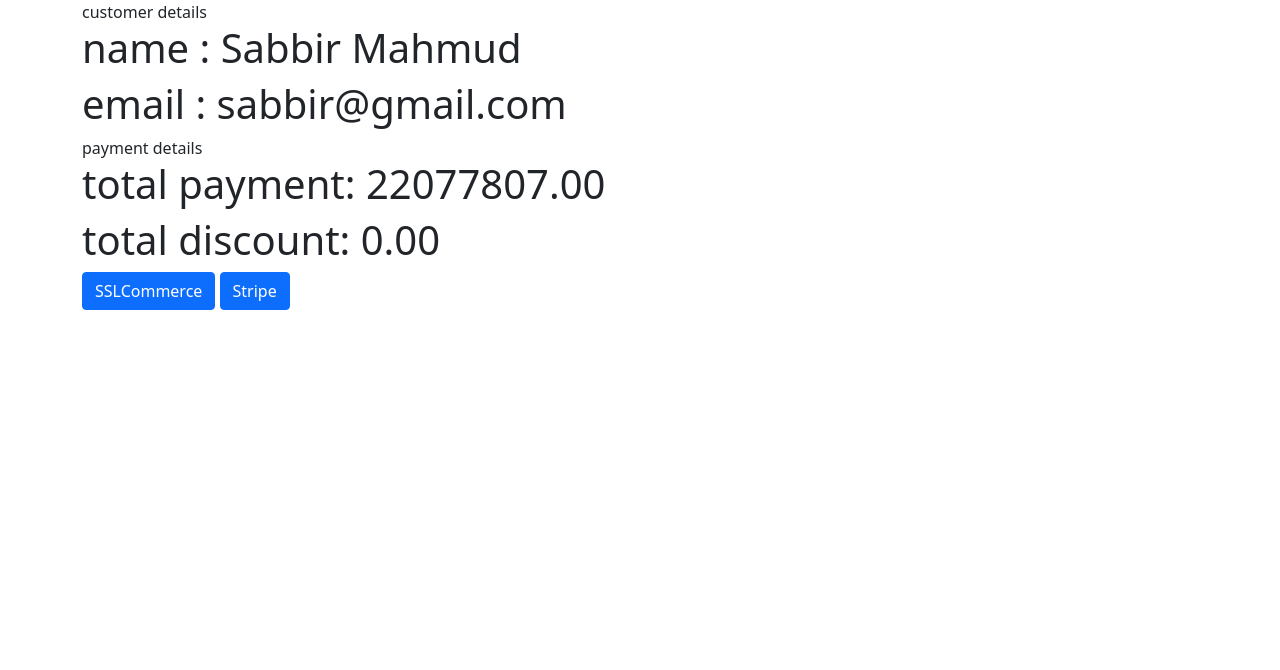
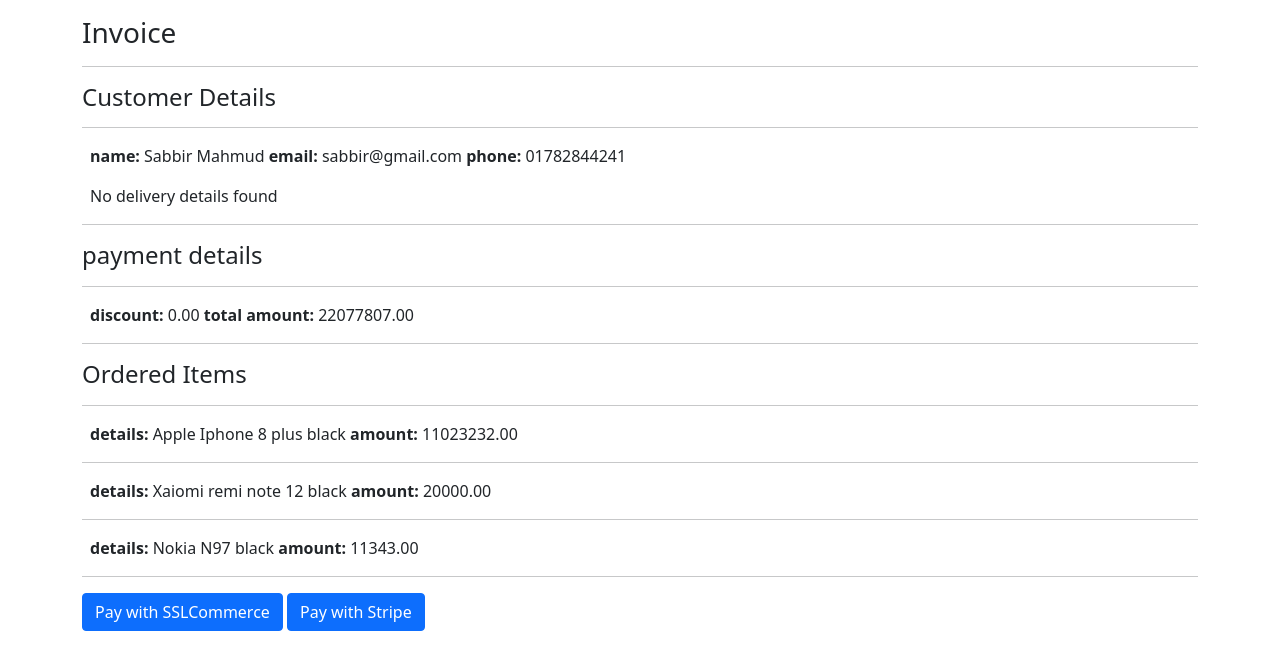
Before and after one commit to sabbir-mahmud/phone-shop, a Django app: page /payment/1/ in a window 1280 px wide. Shown: the part 56-726 px from the top of the page. Run offline with Django 4.2, Linux system fonts and the light colour scheme; a user stored in the database is signed in; data comes from the database, SQL or seed files in the repository; both versions use the stored data as it was after the commit; some libraries are stand-ins or nearby versions.

Commit message:
Payment Invoice and status page updated

```diff
--- a/apps/authentications/admin.py
+++ b/apps/authentications/admin.py
@@ -20,7 +20,7 @@ class UserAdmin(BaseUserAdmin):
     list_display = ['email', 'first_name', 'last_name', 'admin']
     list_filter = ['admin']
     fieldsets = (
-        (None, {'fields': ('email', 'password')}),
+        (None, {'fields': ('email', 'phone', 'password')}),
         ('Personal info', {
          'fields': ('first_name', 'last_name', 'gender')}),
         ('Permissions', {'fields': ('staff', 'admin',)}),
--- a/apps/authentications/models.py
+++ b/apps/authentications/models.py
@@ -33,6 +33,8 @@ class User(AbstractBaseUser):
         ('Others', 'Others'),
     )
     email = models.EmailField(max_length=245, unique=True)
+    phone = models.CharField(
+        max_length=245, unique=True, blank=True, null=True)
     first_name = models.CharField(max_length=245)
     last_name = models.CharField(max_length=245)
     gender = models.CharField(max_length=245, choices=genders)
--- a/apps/shop/models.py
+++ b/apps/shop/models.py
@@ -74,6 +74,9 @@ class DeliveryAddress(Wrapper):
     city = models.CharField(max_length=30)
     street_address = models.CharField(max_length=255)
 
+    def __str__(self) -> str:
+        return f"{self.user_id}"
+
 
 class Payment(Wrapper):
     user_id = models.ForeignKey(User, on_delete=models.CASCADE)
@@ -90,4 +93,4 @@ class Payment(Wrapper):
         DeliveryAddress, on_delete=models.CASCADE, blank=True, null=True)
 
     def __str__(self) -> str:
-        return str(self.id)
+        return f"{self.id}"
--- a/apps/shop/templates/payments/gateway.html
+++ b/apps/shop/templates/payments/gateway.html
@@ -1,17 +1,41 @@
 {% include 'base.html' %}
 {% block Content %}
 <section class="container">
-  <div>
-    customer details
-    <h1>name : {{payment.user_id.first_name}} {{payment.user_id.last_name}}</h1>
-    <h1>email : {{payment.user_id}} </h1>
-  </div>
-  <div>
-    payment details
-    <h1>total payment: {{payment.amount}}</h1>
-    <h1>total discount: {{payment.discount}}</h1>
-  </div>
-  <a href="{% url 'ssl-com' payID  %}" class="btn btn-primary">SSLCommerce</a>
-  <a href="{% url 'stripe-intent' payID %}" class="btn btn-primary">Stripe</a>
+  <section class="invoice my-3">
+    <h3>Invoice</h3>
+    <hr>
+    <div>
+      <h4>Customer Details</h4>
+      <hr>
+        <p class="mx-2"><span class="fw-bold">name:</span>  {{payment.user_id.first_name}} {{payment.user_id.last_name}}  <span class="fw-bold">email:</span>  {{payment.user_id}} <span class="fw-bold">phone:</span>  {{payment.user_id.phone}} </p>
+      {% if payment.delivery %}
+      <div>
+        <p class="mx-2">
+          <span class="fw-bold">Address:</span> {{payment.delivery.street_address}}, {{payment.delivery.city}}, {{payment.delivery.state}}
+        </p>
+      </div>
+      {% else %}
+      <p class="mx-2">No delivery details found</p>
+      {% endif %}
+    </div>
+    <hr>
+    <div>
+      <h4>payment details</h4>
+      <hr>
+      <p class="mx-2"><span class="fw-bold">discount:</span> {{payment.discount}} <span class="fw-bold">total amount: </span>{{payment.amount}}</p>
+    </div>
+    <hr>
+    <div>
+      <h4>Ordered Items</h4>
+      {% for order in payment.orders.all %}
+      <hr>
+      <p class="mx-2"><span class="fw-bold">details:</span> {{order.phone_id.brand_name}} {{order.phone_id.model}} {{order.phone_id.colors}} <span class="fw-bold">amount:</span>
+        {{order.phone_id.discount_price}}</p>
+      {% endfor %}
+      <hr>
+    </div>
+    <a href="{% url 'ssl-com' payID  %}" class="btn btn-primary">Pay with SSLCommerce</a>
+    <a href="{% url 'stripe-intent' payID %}" class="btn btn-primary">Pay with Stripe</a>
+  </section>
 </section>
 {% endblock %}
--- a/apps/shop/views.py
+++ b/apps/shop/views.py
@@ -10,7 +10,7 @@ from django.views import View
 from django.views.decorators.csrf import csrf_exempt
 from sslcommerz_python.payment import SSLCSession
 
-from .models import Cart, Order, Payment, Phone
+from .models import Cart, DeliveryAddress, Order, Payment, Phone
 
 stripe.api_key = "sk_test_51L0hxlEZlpATTp015WVNZvrzVgm1NSJpOgyGwploURgse2aEcf3PpIS1gCuu7gbWG0xf6QTXKAUsSVNxZUCSQAgG00H5nfUUcD"
 
@@ -73,6 +73,8 @@ def generatePayment(request):
         amount = 0
         payment = Payment()
         payment.user_id = request.user
+        payment.delivery = DeliveryAddress.objects.get(
+            user_id=request.user) if DeliveryAddress.objects.filter(user_id=request.user).exists else None
         payment.save()
         for cart in carts:
             if cart:
```
Also changed, not shown: apps/shop/templates/payments/callback.html (+13 -6 lines), apps/shop/templates/shop/carts.html (+21 -17 lines), apps/authentications/migrations/0002_user_phone.py (added), apps/authentications/migrations/0003_alter_user_phone.py (added), db.sqlite3.
